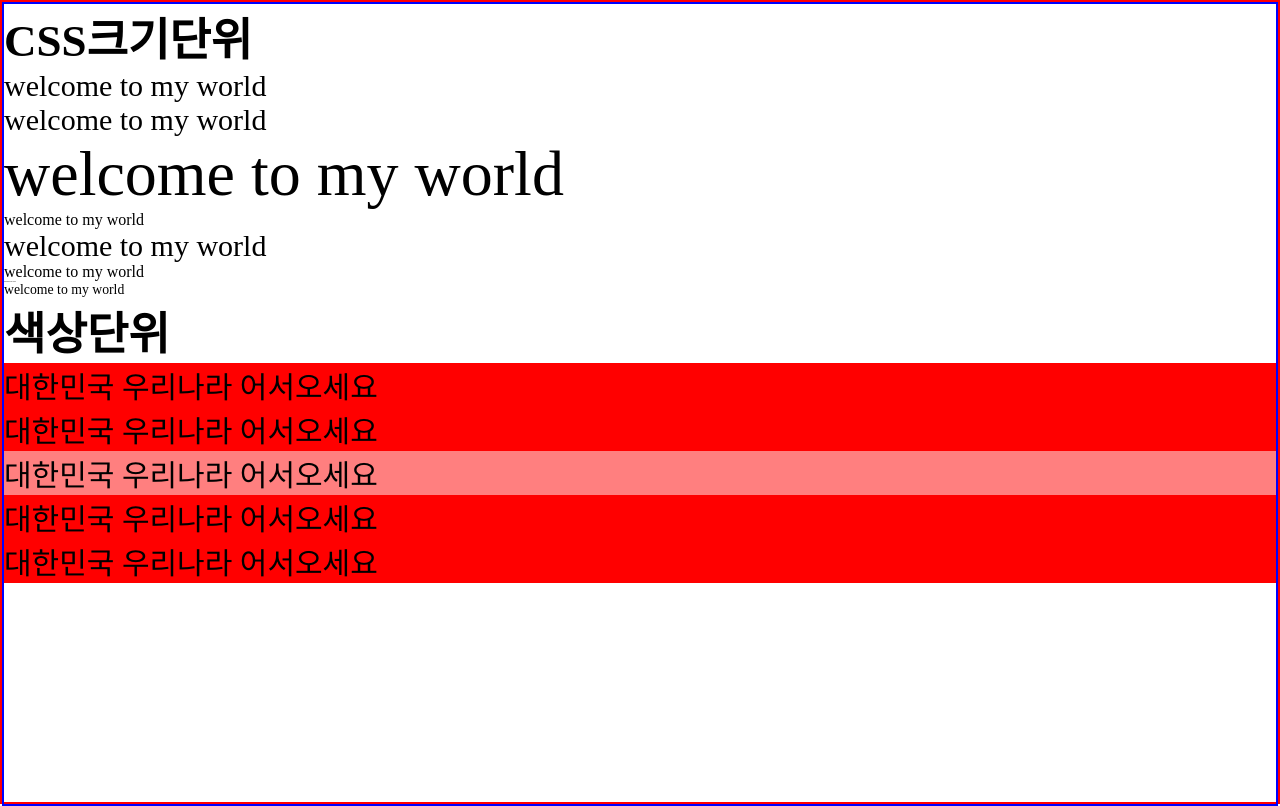
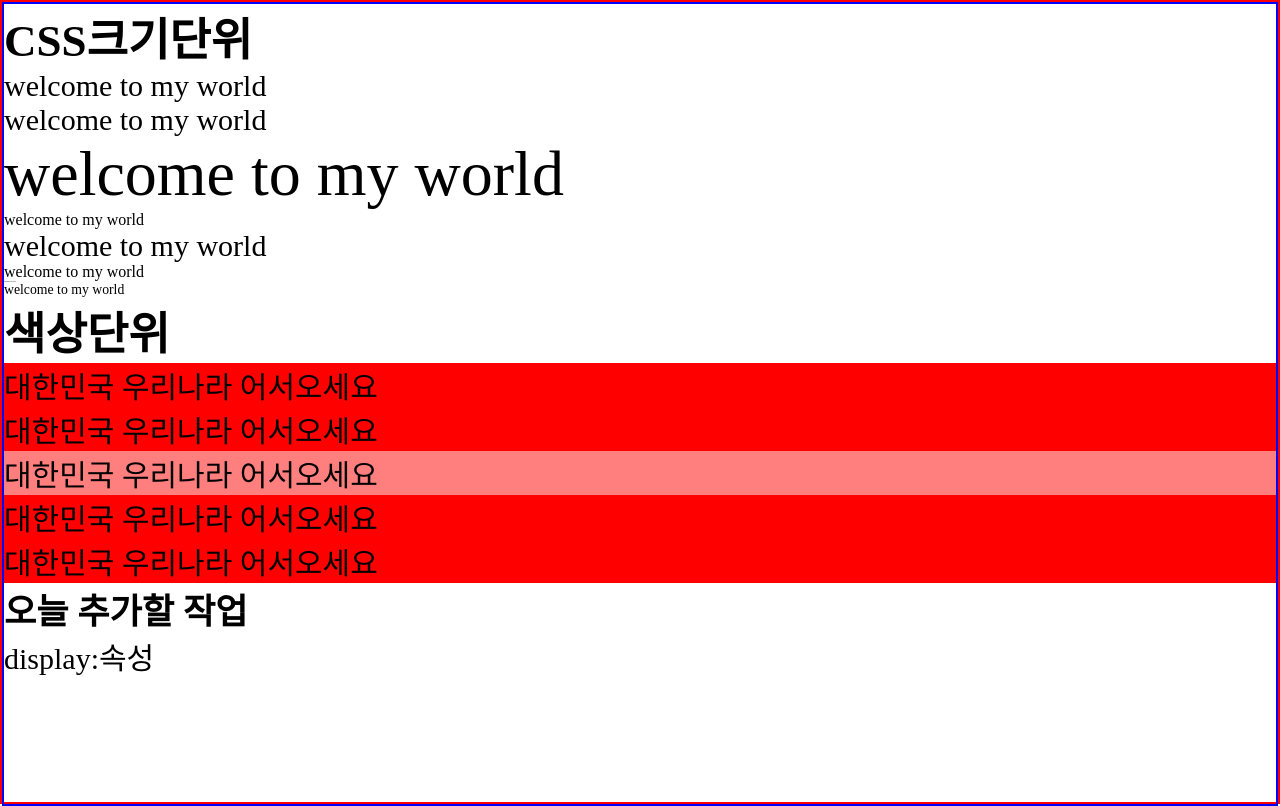
Before and after one commit to knyatom/htmlcss, a plain HTML site: page 0424-1.html in a window 1280 px wide. Drawn offline with Linux system fonts and the light colour scheme.

```diff
--- a/0424-1.html
+++ b/0424-1.html
@@ -24,6 +24,7 @@
 <p class="rgba"> 대한민국 우리나라 어서오세요</p>
 <p class="hsl"> 대한민국 우리나라 어서오세요</p>
 <p class="hsla"> 대한민국 우리나라 어서오세요</p>
-
+<h3> 오늘 추가할 작업</h3>
+<p> display:속성</p>
 </body>
 </html>
```
